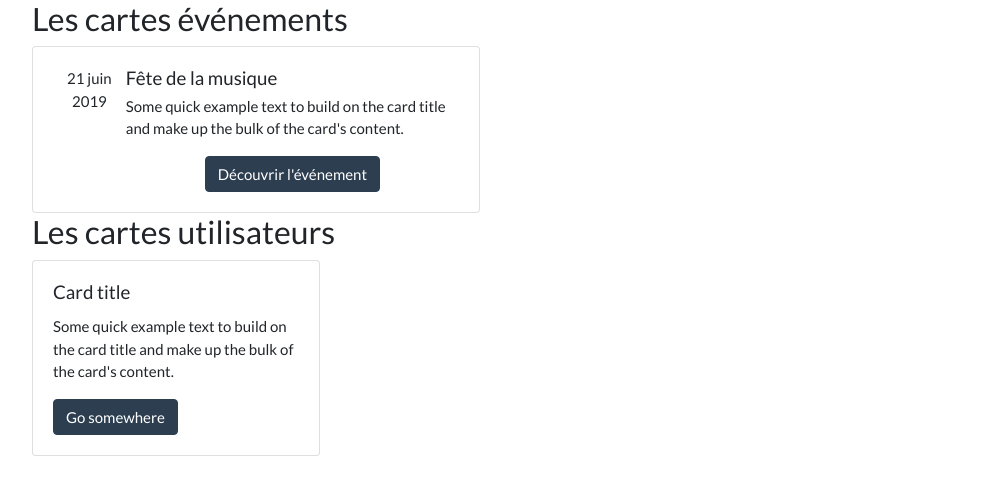
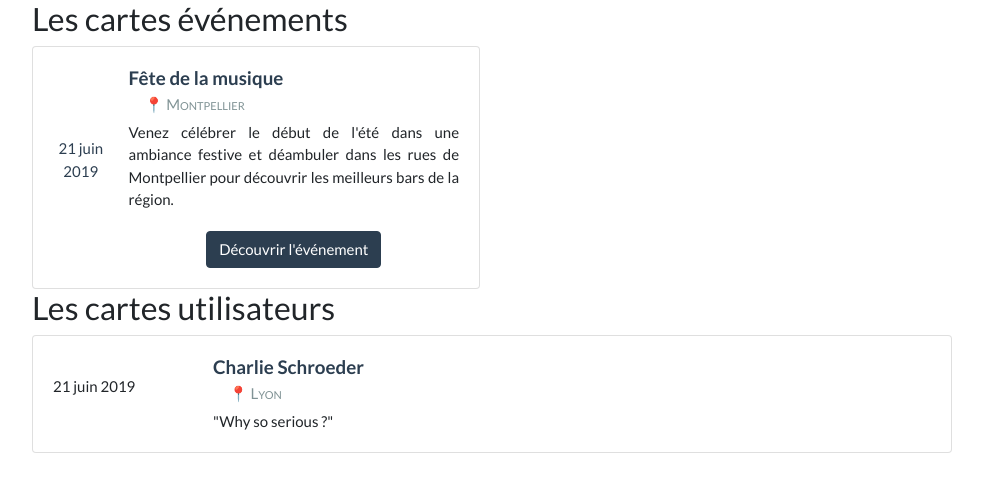
Before and after one commit to emcalvet/UI_day2, a plain HTML site: page cards.html in a window 1280 px wide. Shown: the whole page, without its empty margins (53-1036 px from the left). Drawn offline with nearby package versions, Linux system fonts and the light colour scheme.

Commit message:
maj event cards et user cards

```diff
--- a/cards.html
+++ b/cards.html
@@ -28,7 +28,8 @@
               </div>
               <div class="event-card-content">
                 <h5 class="card-title">Fête de la musique</h5>
-                <p class="card-text">Some quick example text to build on the card title and make up the bulk of the card's content.</p>
+                <h6 class="card-subtitle">📍 Montpellier</h6>
+                <p class="card-text">Venez célébrer le début de l'été dans une ambiance festive et déambuler dans les rues de Montpellier pour découvrir les meilleurs bars de la région.</p>
                 <div><a href="#" class="btn btn-primary">Découvrir l'événement</a></div>
               </div>
             </div>
@@ -36,15 +37,20 @@
         </div>
 
         <div class="col-10">
-            <h3>Les cartes utilisateurs</h3>
-            <div class="card" style="width: 18rem;">
-              <div class="card-body">
-                <h5 class="card-title">Card title</h5>
-                <p class="card-text">Some quick example text to build on the card title and make up the bulk of the card's content.</p>
-                <a href="#" class="btn btn-primary">Go somewhere</a>
+          <h3>Les cartes utilisateurs</h3>
+          <div class="card user-card">
+            <div class="card-body user-card-body">
+              <div class="user-card-pic">
+                <p>21 juin 2019</p>
+              </div>
+              <div class="event-card-content">
+                <h5 class="card-title">Charlie Schroeder</h5>
+                <h6 class="card-subtitle">📍 Lyon</h6>
+                <p class="card-text">"Why so serious ?"</p>
               </div>
             </div>
           </div>
+        </div>
       </div>
 
     </div>
--- a/style.css
+++ b/style.css
@@ -2,8 +2,17 @@
   xborder : 1px blue dotted;
 }
 
+
+/* EVENT CARDS */
+
 .event-card {
-  width: 28rem;
+  max-width: 28rem;
+  min-width: 15rem;
+}
+
+.card-subtitle {
+  color: #809395;
+  margin: 0.25rem 1rem 0.5rem 1rem;
 }
 
 .event-card-body {
@@ -11,18 +20,42 @@
 }
 
 .event-card-date {
-  width: 8rem;
-  height: 100%;
-  padding-left: 2px;
-  padding-right: 2px;
+  display: flex;
+  align-items: center;
+  width: 10rem;
+  color: #2C3E50;
+  margin-right: 1.25rem;
   text-align: center;
-  align-items: center
 }
 
 .event-card-content > div {
   text-align: center;
 }
 
+.event-card-content > p {
+  text-align: justify;
+  margin-bottom: 1.3rem;
+}
+
 .event-card-content > h5 {
   margin-bottom: 0.3rem;
+  color: #2C3E50;
+  font-weight: bold;
 }
+
+.event-card-content > h6 {
+  font-variant-caps: small-caps;
+}
+
+/* USER CARDS */
+
+.user-card-body {
+  display: flex;
+}
+
+.user-card-pic {
+  display: flex;
+  align-items: center;
+  width: 10rem;
+
+}
```
